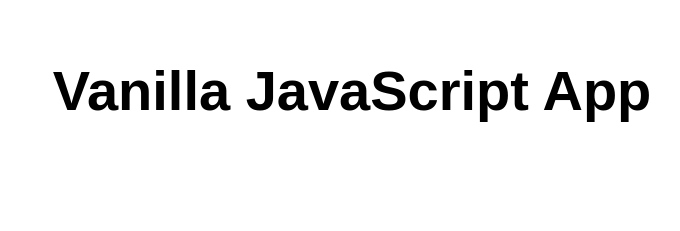
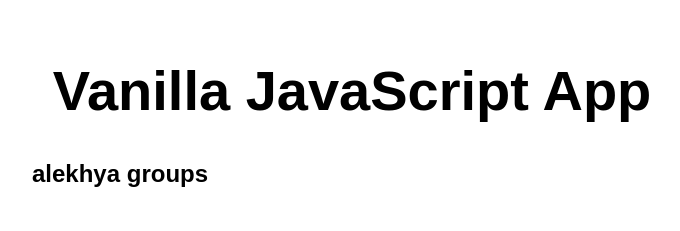
Before and after one commit to raja-laxmi/Alekhyareddy, a website: page src/index.html in a window 1280 px wide. Shown: the whole page, without its empty margins (288-968 px from the left). Drawn offline with Linux system fonts and the light colour scheme.

Commit message:
index.html
new change

```diff
--- a/src/index.html
+++ b/src/index.html
@@ -6,11 +6,13 @@
   <meta name="viewport" content="width=device-width, initial-scale=1.0">
   <link rel="stylesheet" href="styles.css">
   <title>Vanilla JavaScript App</title>
+
 </head>
 
 <body>
   <main>
     <h1>Vanilla JavaScript App</h1>
+    <h2>alekhya groups</h2>
   </main>
 </body>
 
```
